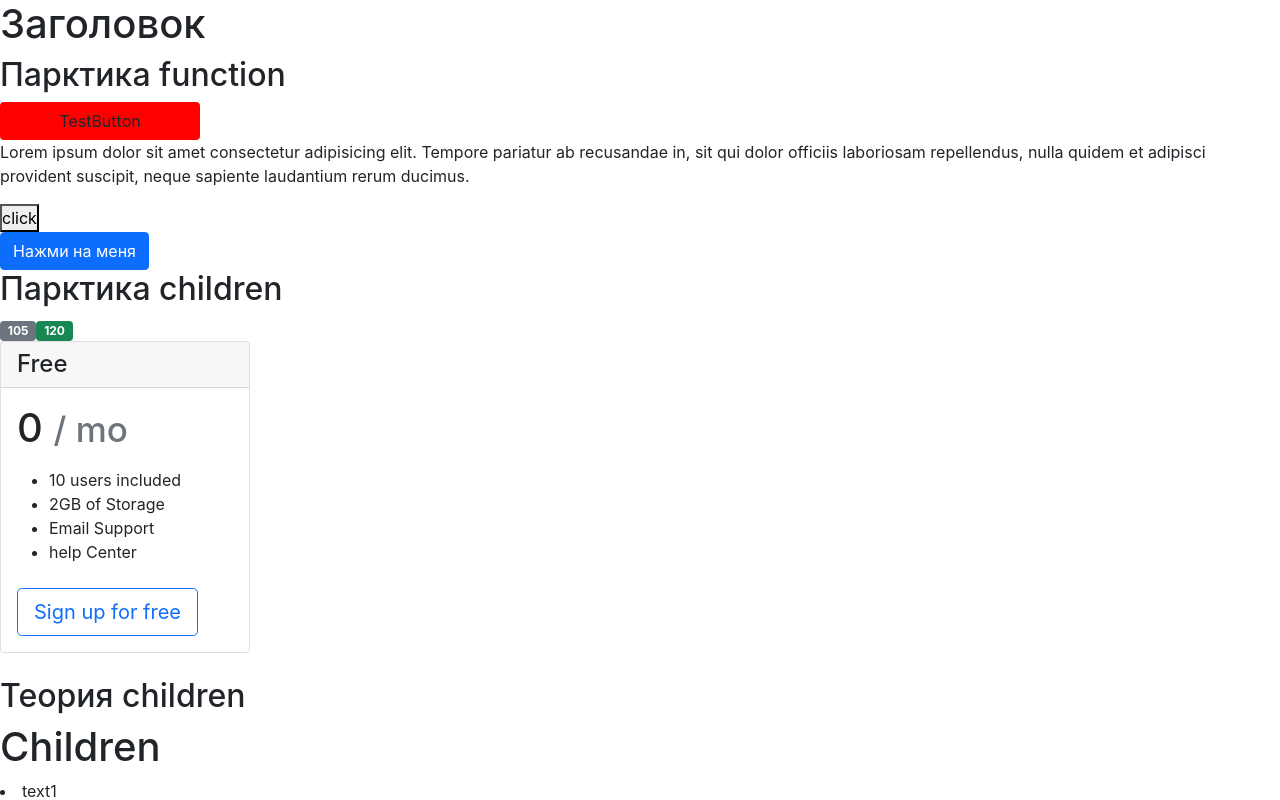
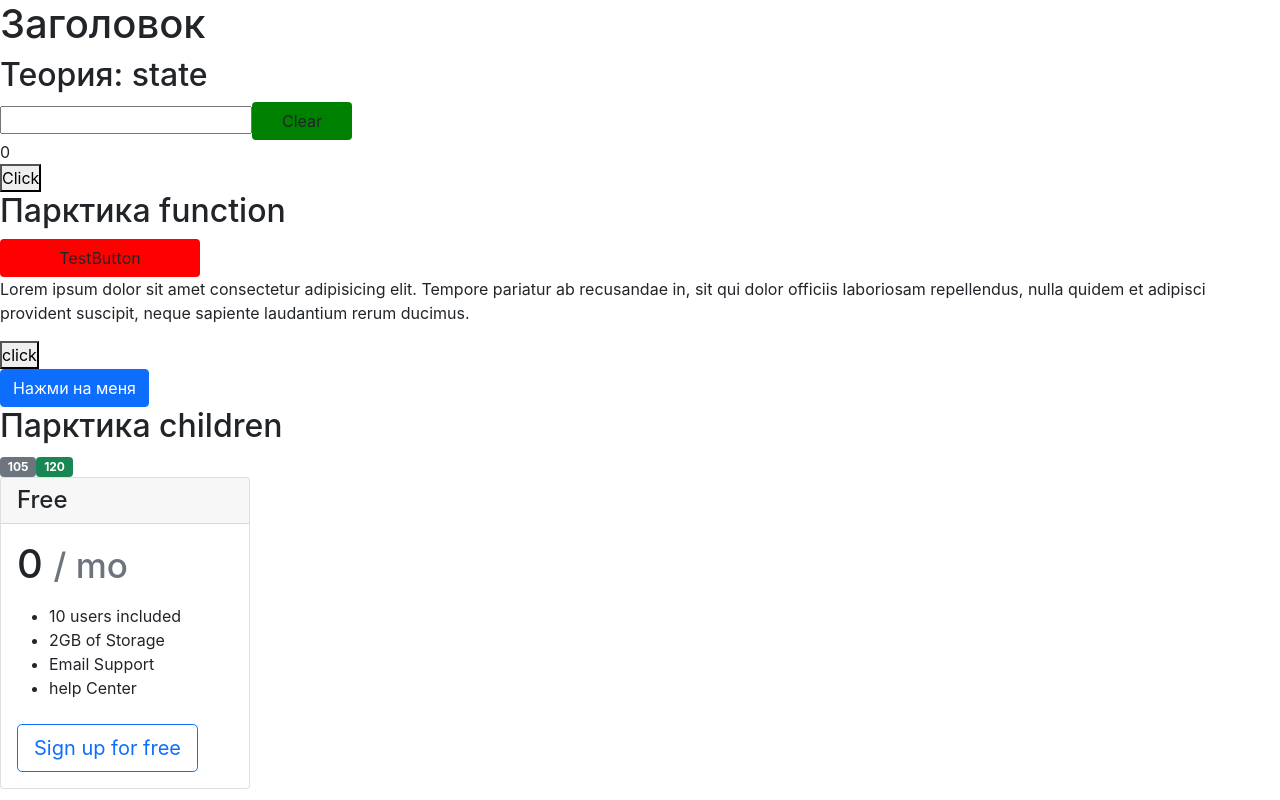
Before and after one commit to a-berezhkov/react-learn, a React (Create React App) app: page / in a window 1280 px wide. Shown: the top 800 px of the page. Built offline with nearby package versions, Linux system fonts and the light colour scheme.

Commit message:
theory: state

```diff
--- a/src/app/App.jsx
+++ b/src/app/App.jsx
@@ -10,6 +10,8 @@ import { Badge } from "../components/Badge/Badge";
 import { ButtonFunction } from "../components/ButtonFunction/ButtonFunction";
 import { Demo } from "../components/Demo/Demo";
 import { Button } from "../components/Button/Button";
+import { CardState } from "../components/CardState/CardState";
+import { Form } from "../components/Form/Form";
 
 const arr = ["text1","text2", "text3"]
 
@@ -36,12 +38,23 @@ const App = () => {
   return (
     <>
       <h1>Заголовок</h1>
+      <h2> Теория: state </h2>
+
+      <Form/>
+
+      <CardState></CardState>
+
       <h2> Парктика function </h2>
+
+
       <Button size="l" className="someRandom" variant="error"  children hendler={() => {console.log("Handler Button")}}>
         TestButton
       </Button>
+
       <Demo/>
+
       <ButtonFunction user={user} onClick={logUser}/>
+
       <h2> Парктика children </h2>
       <Badge>105</Badge>
       <Badge type="success">120</Badge>
--- /dev/null
+++ b/src/components/CardState/CardState.jsx
@@ -0,0 +1,25 @@
+import React, { useState } from "react";
+
+export const CardState = () => {
+  const [state, setState] = useState(0);
+
+  // state|setState - любые имена
+  // state - не мутирует , изменять состояние только через setState()
+  // setState(10) так же не катит уйдем в бесконечный цикл, так как вызовет ререндер CardState()
+  // нужна минимизировать перерисовку компонентов
+
+
+  console.log("re-render ");
+  const increment = () => {
+    // вызов setState - асинхронный
+    setState(state+1); // Важно что бы при этом не мутировалась переменная state
+    // setState((prev) => prev +1) // лучше так, если нужно предыдущие значение
+    // setState((prev) => prev +1) // лучше так, если нужно предыдущие значение
+  };
+  return (
+    <>
+      <div>{state}</div>
+      <button onClick={increment}>Click</button>
+    </>
+  );
+};
--- /dev/null
+++ b/src/components/Form/Form.jsx
@@ -0,0 +1,25 @@
+import React, { useState } from "react";
+import { Input } from "../Input/Input";
+import { Button } from "../Button/Button";
+
+export const Form = () => {
+  const [state, setState] = useState("");
+
+  const hendler = (evt) => {
+    setState(evt.target.value);
+  };
+
+  const clearValue = () =>{
+
+    setState("")
+  }
+
+  return (
+    <form onSubmit={(evt) => evt.preventDefault()}>
+      <div>{state}</div>
+      <Input value={state} onChangeHendler = {hendler} />
+      <Button hendler = {clearValue}> Clear</Button>
+
+    </form>
+  );
+};
--- a/src/components/Input/Input.jsx
+++ b/src/components/Input/Input.jsx
@@ -1,7 +1,8 @@
 import React from 'react'
 
-export const Input = () => {
+export const Input = ({value, onChangeHendler}) => {
+
   return (
-    <div>Input</div>
+    <input value={value} type="text" onChange={onChangeHendler} />
   )
 }
```
